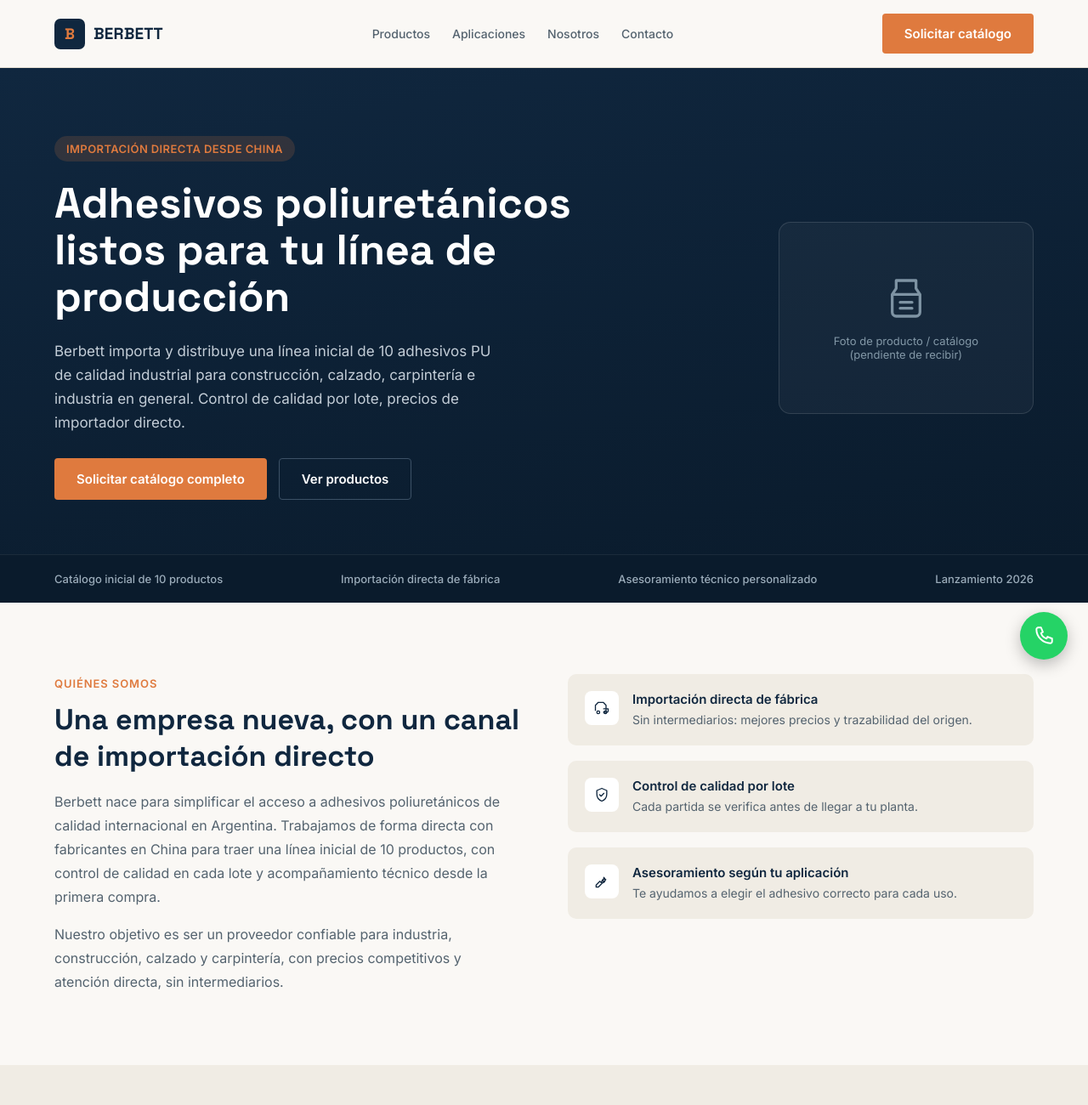
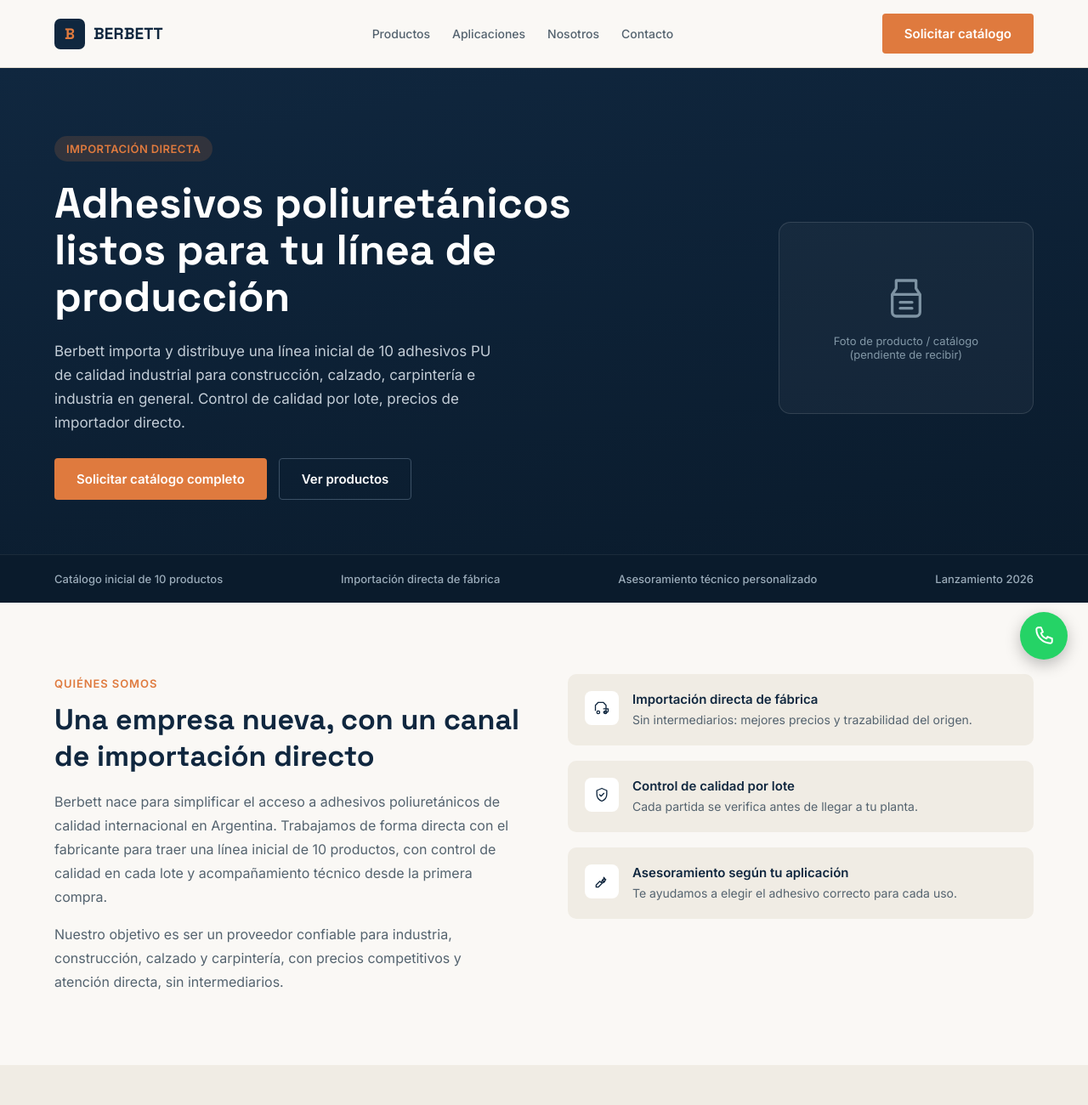
Before and after one commit to MartinOntiveros/berbett, a plain HTML site: page index.html in a window 1280 px wide. Shown: the top 1300 px of the page at 85% size. Drawn offline with Linux system fonts and the light colour scheme.

Commit message:
Quitar mención explícita a China del copy

```diff
--- a/index.html
+++ b/index.html
@@ -4,7 +4,7 @@
 <meta charset="utf-8">
 <meta name="viewport" content="width=device-width, initial-scale=1">
 <title>Berbett — Adhesivos poliuretánicos</title>
-<meta name="description" content="Berbett importa y distribuye adhesivos poliuretánicos de calidad industrial, directo de fábrica en China, para construcción, calzado, carpintería e industria.">
+<meta name="description" content="Berbett importa y distribuye adhesivos poliuretánicos de calidad industrial, directo de fábrica, para construcción, calzado, carpintería e industria.">
 <link rel="preconnect" href="https://fonts.googleapis.com">
 <link rel="preconnect" href="https://fonts.gstatic.com" crossorigin>
 <link href="https://fonts.googleapis.com/css2?family=Space+Grotesk:wght@500;600;700&family=Inter:wght@400;500;600;700&display=swap" rel="stylesheet">
@@ -68,7 +68,7 @@
 <section id="inicio" style="background:linear-gradient(170deg,var(--navy) 0%,var(--navy-deep) 100%);padding-block:80px 64px;">
   <div class="container" style="display:flex;flex-wrap:wrap;gap:48px;align-items:center;">
     <div style="flex:999 1 480px;min-width:0;display:flex;flex-direction:column;gap:22px;">
-      <span style="display:inline-flex;align-self:flex-start;background:rgba(223,122,62,0.16);color:var(--amber);padding:7px 14px;border-radius:100px;font-size:13px;font-weight:600;letter-spacing:.03em;">IMPORTACIÓN DIRECTA DESDE CHINA</span>
+      <span style="display:inline-flex;align-self:flex-start;background:rgba(223,122,62,0.16);color:var(--amber);padding:7px 14px;border-radius:100px;font-size:13px;font-weight:600;letter-spacing:.03em;">IMPORTACIÓN DIRECTA</span>
       <h1 style="color:#fff;font-size:clamp(30px,4.3vw,50px);line-height:1.1;font-weight:700;max-width:620px;">Adhesivos poliuretánicos listos para tu línea de producción</h1>
       <p style="color:#c3cdd7;font-size:17px;line-height:1.65;max-width:520px;">Berbett importa y distribuye una línea inicial de 10 adhesivos PU de calidad industrial para construcción, calzado, carpintería e industria en general. Control de calidad por lote, precios de importador directo.</p>
       <div style="display:flex;gap:14px;flex-wrap:wrap;padding-top:6px;">
@@ -105,7 +105,7 @@
     <div>
       <span class="eyebrow">QUIÉNES SOMOS</span>
       <h2 style="font-size:clamp(26px,3vw,34px);margin-top:12px;margin-bottom:18px;color:var(--navy);">Una empresa nueva, con un canal de importación directo</h2>
-      <p style="color:var(--ink-soft);font-size:16px;line-height:1.75;">Berbett nace para simplificar el acceso a adhesivos poliuretánicos de calidad internacional en Argentina. Trabajamos de forma directa con fabricantes en China para traer una línea inicial de 10 productos, con control de calidad en cada lote y acompañamiento técnico desde la primera compra.</p>
+      <p style="color:var(--ink-soft);font-size:16px;line-height:1.75;">Berbett nace para simplificar el acceso a adhesivos poliuretánicos de calidad internacional en Argentina. Trabajamos de forma directa con el fabricante para traer una línea inicial de 10 productos, con control de calidad en cada lote y acompañamiento técnico desde la primera compra.</p>
       <p style="color:var(--ink-soft);font-size:16px;line-height:1.75;margin-top:16px;">Nuestro objetivo es ser un proveedor confiable para industria, construcción, calzado y carpintería, con precios competitivos y atención directa, sin intermediarios.</p>
     </div>
     <div style="display:flex;flex-direction:column;gap:18px;">
@@ -241,7 +241,7 @@
       <div>
         <p style="color:var(--amber);font-family:'Space Grotesk',sans-serif;font-weight:700;font-size:28px;">01</p>
         <p style="font-weight:600;font-size:16px;color:#fff;margin-top:10px;">Importación directa</p>
-        <p style="font-size:14px;color:#b9c5d0;margin-top:8px;line-height:1.6;">Sin intermediarios entre la fábrica en China y tu empresa.</p>
+        <p style="font-size:14px;color:#b9c5d0;margin-top:8px;line-height:1.6;">Sin intermediarios entre la fábrica de origen y tu empresa.</p>
       </div>
       <div>
         <p style="color:var(--amber);font-family:'Space Grotesk',sans-serif;font-weight:700;font-size:28px;">02</p>
```
